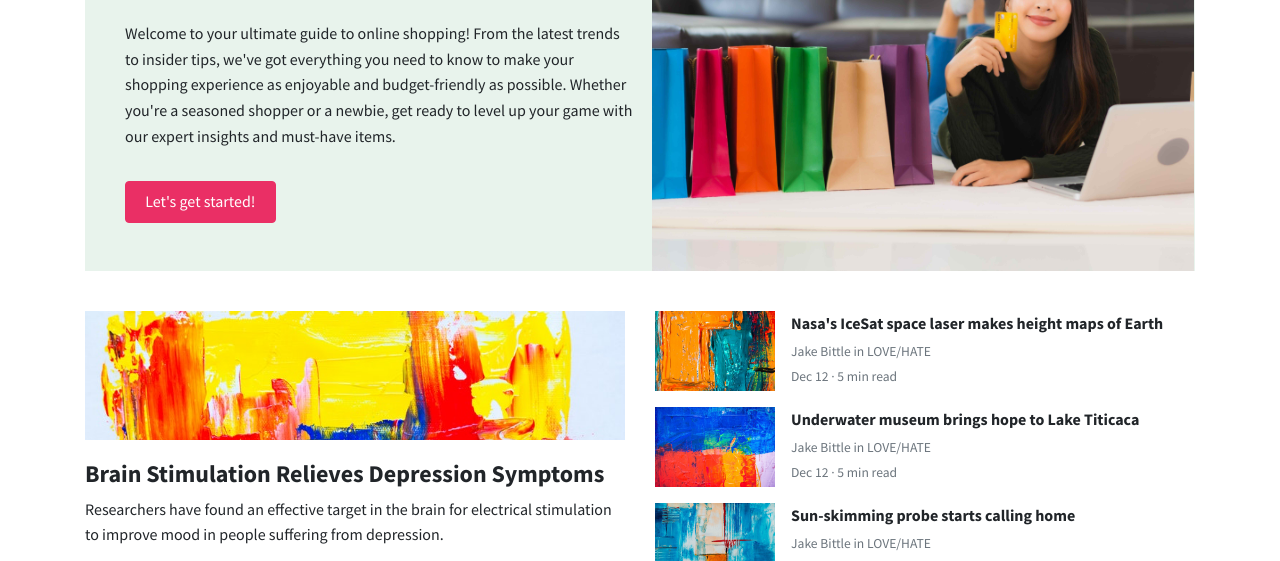
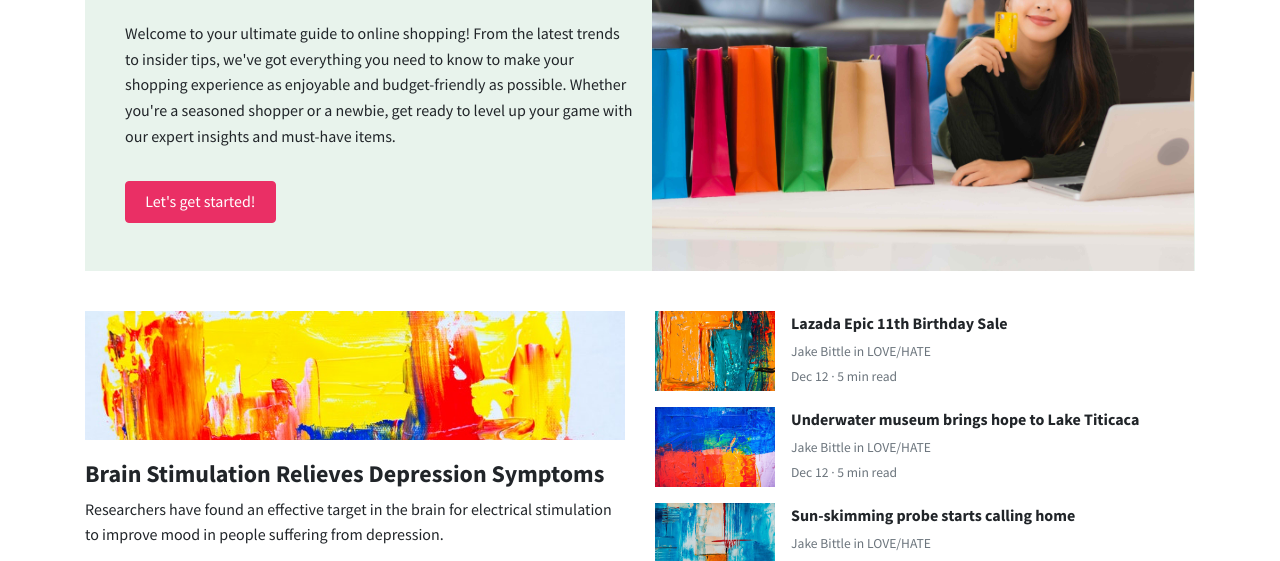
Before and after one commit to jess-alejo/tipid-shopping-hints, a website: page index.html in a window 1280 px wide. Shown: the part 245-806 px from the top of the page. Drawn offline with nearby package versions, Linux system fonts and the light colour scheme.

Commit message:
Change an article title

```diff
--- a/index.html
+++ b/index.html
@@ -182,7 +182,7 @@ MAIN
               <div class="pl-3">
                 <h2 class="mb-2 h6 font-weight-bold">
                   <a class="text-dark" href="./article.html"
-                    >Nasa's IceSat space laser makes height maps of Earth</a
+                    >Lazada Epic 11th Birthday Sale</a
                   >
                 </h2>
                 <div class="card-text text-muted small">
```
